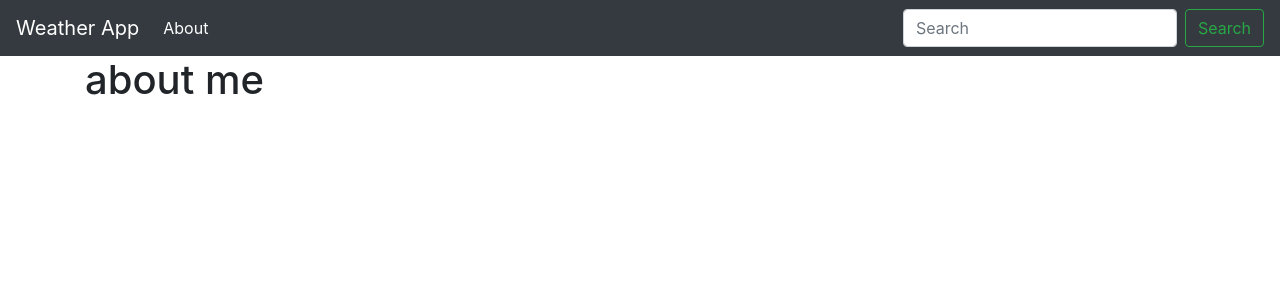
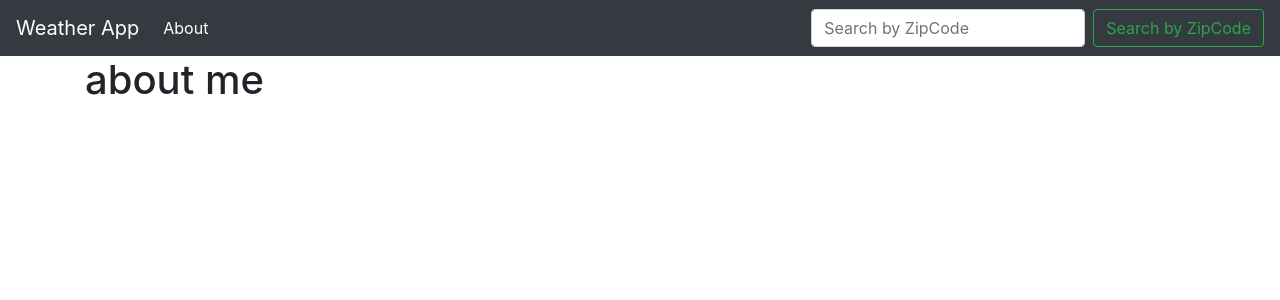
Before and after one commit to tdslivensky/djangoWeather, a Django app: page /about in a window 1280 px wide. Shown: the top 300 px of the page. Run offline with Django 3.2, Linux system fonts and the light colour scheme; some libraries are stand-ins or nearby versions.

Commit message:
Add ZipCode search for Django Forms

```diff
--- a/weather/weatherLookup/templates/base.html
+++ b/weather/weatherLookup/templates/base.html
@@ -25,18 +25,16 @@
 
 	    </ul>
 	    <form class="form-inline my-2 my-lg-0">
-	      <input class="form-control mr-sm-2" type="search" placeholder="Search" aria-label="Search">
-	      <button class="btn btn-outline-success my-2 my-sm-0" type="submit">Search</button>
+	      <input class="form-control mr-sm-2" type="search" placeholder="Search by ZipCode" aria-label="Search">
+	      <button class="btn btn-outline-success my-2 my-sm-0" type="submit">Search by ZipCode</button>
 	    </form>
 	  </div>
 	</nav>
   	<div class="container">
     {% block content %}
 
-	{% endblock %}
+		{% endblock %}
   	</div>
-
-
     <!-- Optional JavaScript -->
     <!-- jQuery first, then Popper.js, then Bootstrap JS -->
     <script src="https://code.jquery.com/jquery-3.4.1.slim.min.js" integrity="sha384-J6qa4849blE2+poT4WnyKhv5vZF5SrPo0iEjwBvKU7imGFAV0wwj1yYfoRSJoZ+n" crossorigin="anonymous"></script>
--- a/weather/weatherLookup/views.py
+++ b/weather/weatherLookup/views.py
@@ -1,9 +1,26 @@
 from django.shortcuts import render
+# pip install uszipcode
+from uszipcode import Zipcode
 
 # Create your views here.
 def Home(request):
 	import json
 	import requests
+	search = SearchEngine(simple_zipcode=True)
+	#reference website for zip finder: https://pypi.org/project/uszipcode/
+	#other reference for zip finder: https://uszipcode.readthedocs.io/01-Tutorial/index.html#basic-search
+
+	#replace by django forms input
+	zipCodeRawInformation = search.by_zipcode("78758")
+
+	zipCode =  zipCodeRawInformation.to_dict()
+
+	#new api
+	#latitude = zipCode["lat"]
+	#longitude = zipCode["lng"]
+	#totalWeather = requests.get("https://api.weather.gov/points/" + str(latitude) + "," + str(longitude))
+
+	#call the entire api
 	totalWeather = requests.get("https://api.weather.gov/points/30.4036,-97.701")
 
 	try:
```
